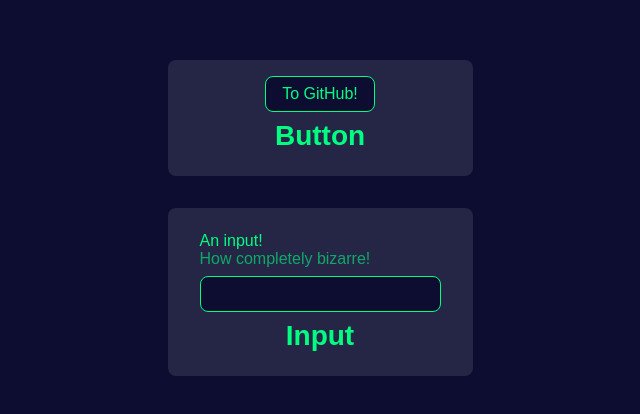
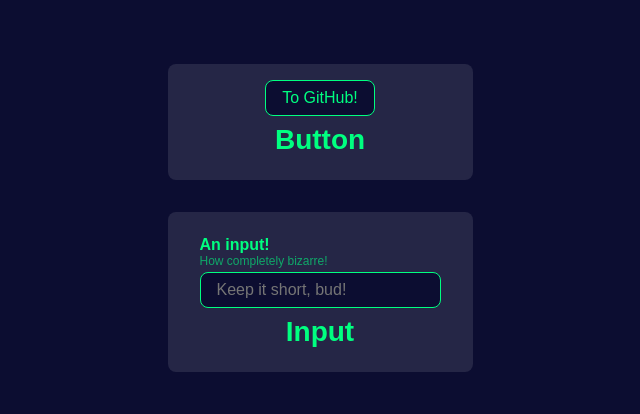
Before and after one commit to flo-output/FLComponents, a React (Vite) app: page / in a window 1280 px wide. Shown: the part 182-596 px from the top of the page, without its empty margins (320-960 px from the left). Built offline with nearby package versions, Linux system fonts and the light colour scheme.

Commit message:
Input + Input tidy up + Focus ring tidy up + FLFalsey checks + Erroneous colour ~ Hides border when focus ring visible

```diff
--- a/src/components/Input.tsx
+++ b/src/components/Input.tsx
@@ -1,5 +1,5 @@
 import useTheme from "../hooks/Theme";
-import { compute_style, populate_intrinsic_style, to_property } from "../utilities";
+import { compute_style, FlFalsey, populate_intrinsic_style, to_property } from "../utilities";
 import { ComponentPropsWithoutRef } from "react";
 import type { FlIntrinsicProps } from "../types";
 import Text from "./Text";
@@ -15,10 +15,11 @@ export default function Input
 
     return (
         <label>
-            {props.label && <Text children={props.label} mb={0} />}
-            {props.description && <Text mt={0} children={props.description} opacity={60} weight={200} />}
+            {props.label && <Text children={props.label} mb={0} weight={600} />}
+            {props.description && <Text children={props.description} mt={0} mb="xs" size="sm" opacity={60} weight={200} />}
 
-            <input {...props} type="text" className={
+            <input {...props} type="text"
+                className={
                     compute_style({
                         ...populate_intrinsic_style(theme, props, {
                             px: 'md',
@@ -31,7 +32,12 @@ export default function Input
                         backgroundColor: to_property(theme.colours.secondary),
                         color: to_property(theme.colours.primary),
                     }, props.className)
-            }>
+                }
+                style={{
+                    color: FlFalsey.includes(props.error) ? undefined : to_property(theme.colours.erroneous),
+                    borderColor: FlFalsey.includes(props.error) ? undefined : to_property(theme.colours.erroneous),
+                    '--outline': FlFalsey.includes(props.error) ? undefined : to_property(theme.colours.erroneous),
+                } as any}>
                 {props.children}
             </input>
         </label>
--- a/src/components/_Showcase.tsx
+++ b/src/components/_Showcase.tsx
@@ -11,7 +11,7 @@ export default function Showcase() {
 
     const components: { [key: string]: JSX.Element } = {
         'Button': <Button children={'To GitHub!'} as="a" href="https://github.com/flo-output/FLComponents" target="_blank" />,
-        'Input': <Input label="An input!" description="How completely bizarre!" onChange={e => set('Input', e.target.value)} value={get('Input')} />
+        'Input': <Input label="An input!" description="How completely bizarre!" onChange={e => set('Input', e.target.value)} value={get('Input')} error={(get('Input').length <= 3) ? '' : 'aie!'} placeholder="Keep it short, bud!" />
     }
 
     return (
--- a/src/main.tsx
+++ b/src/main.tsx
@@ -8,7 +8,8 @@ ReactDOM
     <FlProvider theme={{
       colours: {
         primary: '#00ff7f',
-        secondary: '#0c0d30'
+        secondary: '#0c0d30',
+        erroneous: '#f24355'
       }
     }}>
       <Showcase />
--- a/src/providers/FlProvider.tsx
+++ b/src/providers/FlProvider.tsx
@@ -11,6 +11,7 @@ export const DefaultTheme: FlTheme = {
     colours: {
         primary: [0, 0, 100],
         secondary: [0, 0, 0],
+        erroneous: [0, 100, 50],
     },
     spacing: {
         'xs': 0.25,
@@ -53,6 +54,21 @@ export default function FlProvider({ children, theme: initialTheme }: FlIntrinsi
                     color: ${to_property(theme.colours.secondary)};
                 }
 
+                * {
+                    box-sizing: border-box;
+                }
+
+                *:focus {
+                    outline: none;
+                }
+
+                *:focus-visible {
+                    outline: 2px solid ${to_property(theme.colours.primary)} !important;
+                    outline-color: var(--outline) !important;
+                    outline-offset: 2px;
+                    border-color: transparent !important;
+                }
+
                 body {
                     margin: 0;
                     padding: 0;
--- a/src/types.ts
+++ b/src/types.ts
@@ -56,6 +56,7 @@ export type FlTheme = {
     colours: {
         primary: HSL,
         secondary: HSL,
+        erroneous: HSL
     },
 
     // Used for Margin, Padding
--- a/src/utilities.ts
+++ b/src/utilities.ts
@@ -92,6 +92,7 @@ export const calculate_theme = (theme: Partial<RawFlTheme>): FlTheme => {
         colours: {
             primary: hex_to_hsl(theme.colours?.primary ?? '#000000'),
             secondary: hex_to_hsl(theme.colours?.secondary ?? '#000000'),
+            erroneous: hex_to_hsl(theme.colours?.erroneous ?? '#000000'),
         }
     }
 }
@@ -183,3 +184,5 @@ export const compute_style = (styles: CSSProperties, className?: string) => {
 
     return id + suffix;
 }
+
+export const FlFalsey = [false, null, undefined, ''];
```
Lines whose indentation alone changed are shown as unchanged.
